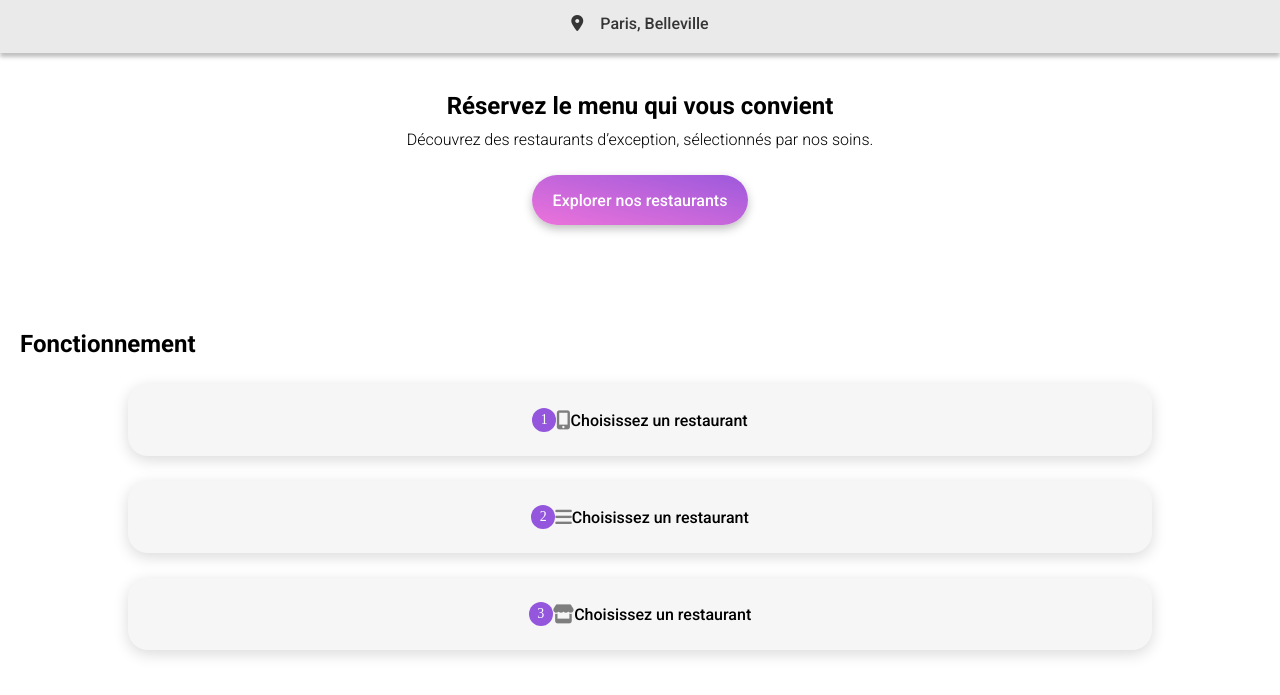
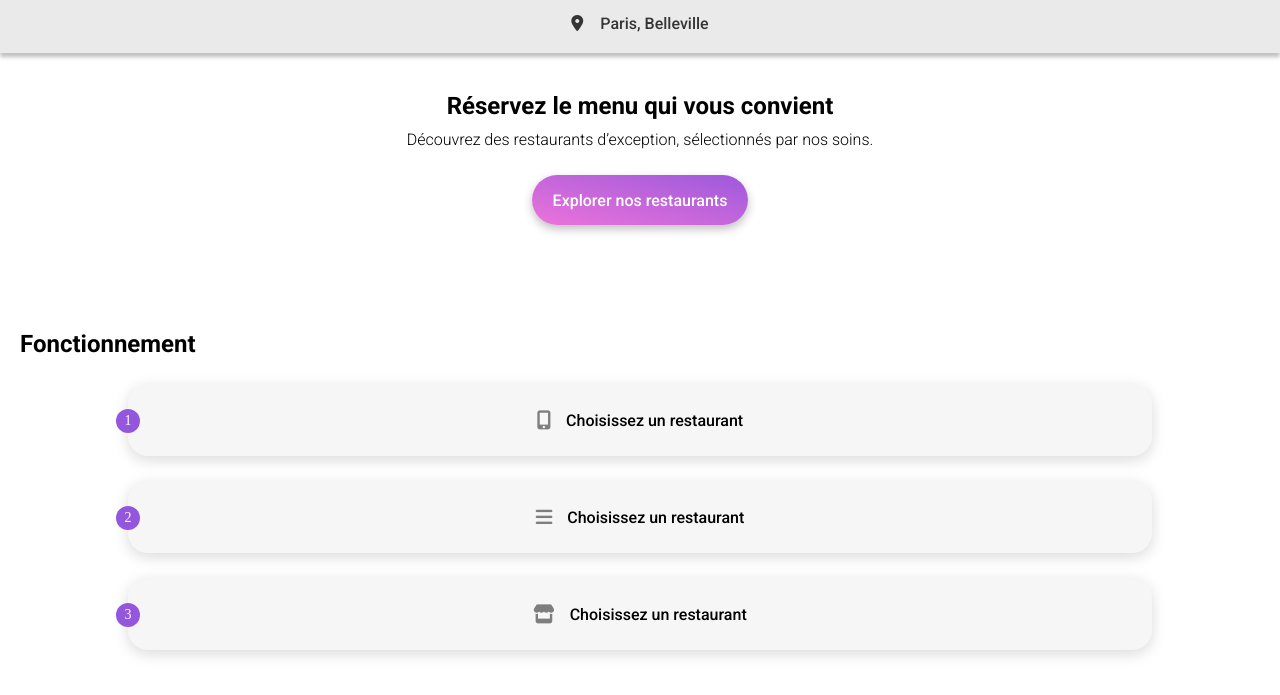
Before and after one commit to samuel73000/OhMyFood-2, a website: page index.html in a window 1280 px wide. Shown: the part 73-768 px from the top of the page. Drawn offline with Linux system fonts and the light colour scheme.

Commit message:
OhMyFood-2

```diff
--- a/scss/home/_fonctionnement.scss
+++ b/scss/home/_fonctionnement.scss
@@ -11,6 +11,7 @@
     flex-direction: column;
     gap: 25px ;
     .icon-fonctionnement{
+        position: relative;
         @include center;
         flex-direction: row;
         width: 80%;
@@ -20,8 +21,11 @@
         background-color: #F6F6F6;
     }
     .numero-fonctionnement{
+        position: absolute;
+        top: 25;
+        left: 0;
+        transform: translate(-50%, 0px);
         @include center;
-        position: relative;
         font-weight: 500;
         font-size: 14px;
         color: white;
@@ -39,6 +43,7 @@
     font-size: 16px;
     font-weight: 500;
     font-family: roboto;
+    margin-left: 15px;
     }
 
 }
```
Also changed, not shown: css/main.css, 1 other file.
